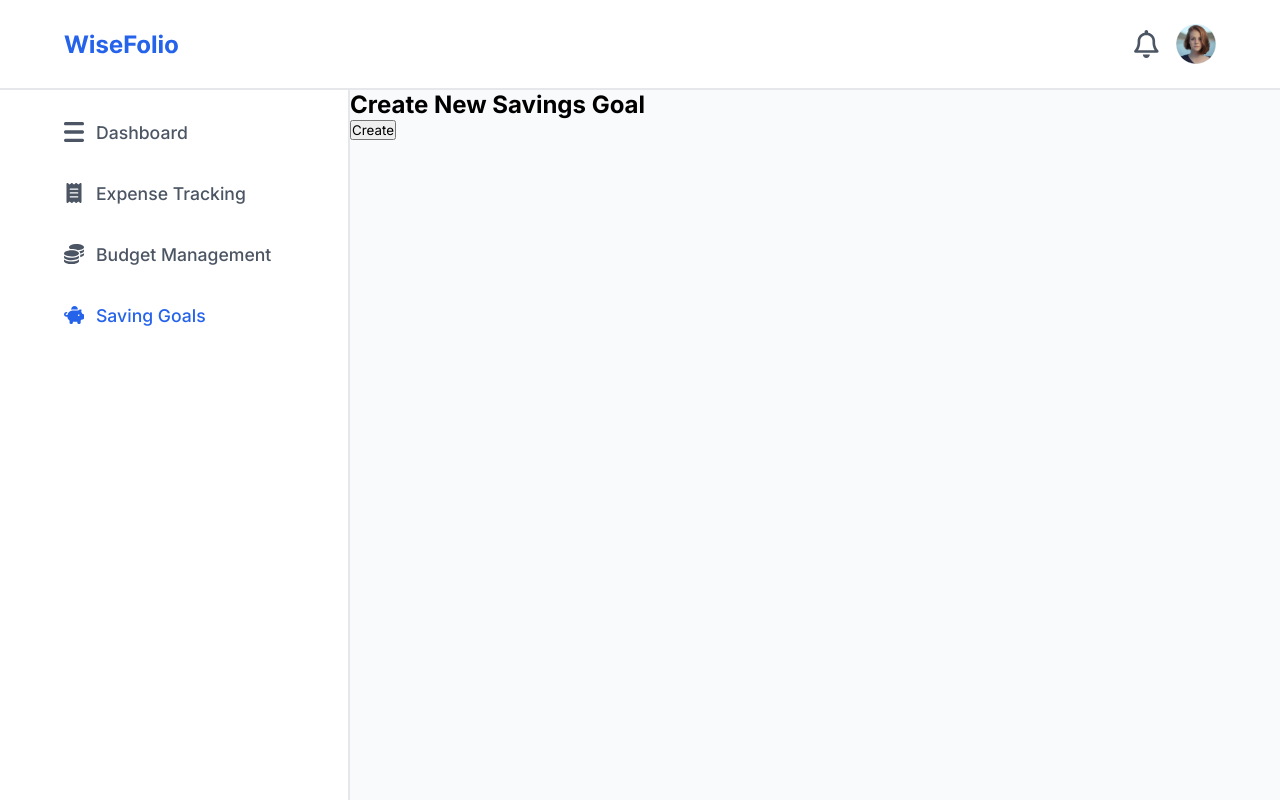
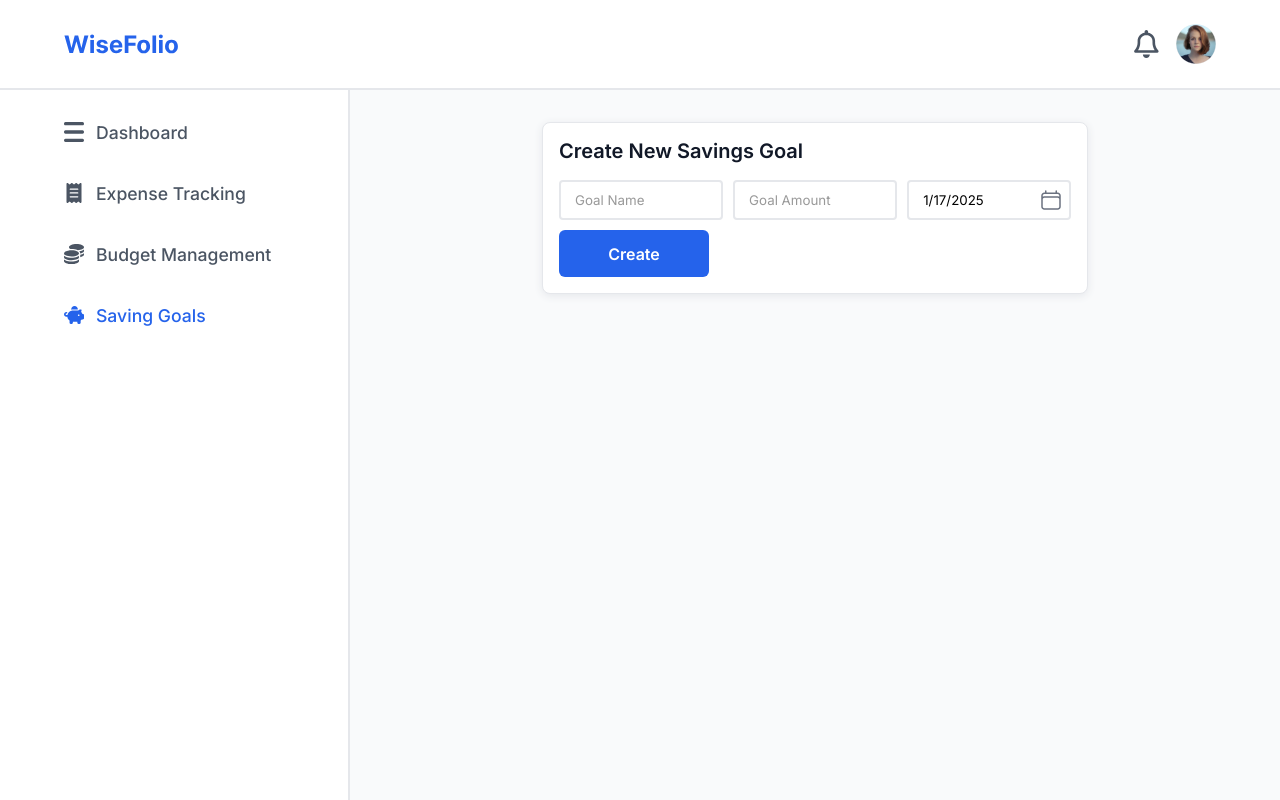
Before and after one commit to Lospub/WiseFolio-Client, a React (Vite) app in the folder wisefolio-client/: page /savings in a window 1280 px wide. Built offline with nearby package versions, Linux system fonts and the light colour scheme.

Commit message:
add date picker and form inputs with form to SavingsGoals page

```diff
--- a/wisefolio-client/src/pages/SavingsGoals/SavingsGoals.scss
+++ b/wisefolio-client/src/pages/SavingsGoals/SavingsGoals.scss
@@ -8,4 +8,93 @@
     @include tablet {
         @include flex-style(flex-start, flex-start, unset, nowrap, row);
     }
+
+    &__section {
+        width: 100%;
+        padding: 1rem;
+
+        @include desktop {
+            padding: 2rem 12rem;
+        }
+    }
+
+    &__form-title {
+        @include font-style(1.25rem, 1.25, 600, $primary-text);
+        margin-bottom: 1rem;
+        width: 100%;
+    }
+
+    &__form-details {
+        @include border-style(8px, $primary-color, $primary-boarder);
+        padding: 1rem;
+        box-shadow: 0 2px 8px $primary-boarder;
+        @include tablet {
+            @include flex-style(flex-start, space-between, left, wrap, row);
+            width: 100%
+        }
+    }
+
+    &__input {
+        width: 100%;
+        padding: 10px 14px;
+        margin-bottom: 10px;
+        @include border-style(4px, $primary-color, $primary-boarder, 2px);
+
+        @include tablet {
+            width: 32%;
+        }
+
+        &::placeholder {
+            color: $placeholder-text;
+        }
+    }
+
+    &__date {
+        position: relative;
+
+        @include tablet {
+            width: 32%;
+        }
+    }
+
+    &__custom {
+        @include flex-style(center, center, unset, nowrap, row);
+        position: relative;
+    }
+
+    &__date-input {
+        width: 100%;
+        padding: 10px 14px;
+        @include border-style(4px, $primary-color, $primary-boarder, 2px);
+    }
+
+    &__date-icon {
+        position: absolute;
+        right: 10px;
+        cursor: pointer;
+    }
+
+    &__button {
+        @include button-style($primary-select, 0.85rem 1rem, none, 6px);
+        @include font-style(1rem, auto, 600, $primary-color);
+        width: 100%;
+
+        @include tablet {
+            width: 150px;
+        }
+
+        &:hover {
+            background-color: $primary-text;
+        }
+    }
 }
+
+.react-datepicker {
+    z-index: 1000;
+    @include border-style(4px, $primary-color, $primary-boarder, 1px);
+    box-shadow: 0 2px 8px rgba(0, 0, 0, 0.1);
+}
+
+.react-datepicker-wrapper {
+    width: 100%;
+}
--- a/wisefolio-client/src/pages/SavingsGoals/SavingsGoals.tsx
+++ b/wisefolio-client/src/pages/SavingsGoals/SavingsGoals.tsx
@@ -1,8 +1,14 @@
+import { useState } from "react";
 import Header from "../../components/Header/Header";
 import Sidebar from "../../components/SideBar/SideBar";
 import "./SavingsGoals.scss";
+import DatePicker from "react-datepicker";
+import "react-datepicker/dist/react-datepicker.css";
+import CalenderIcon from "../../assets/icons/calendar.svg?react"
 
 const SavingsGoals = () => {
+    const [selectedDate, setSelectedDate] = useState<Date>(new Date());
+
   return (
     <div className="container">
       <Header />
@@ -11,6 +17,34 @@ const SavingsGoals = () => {
         <section className="savings__section">
           <form className="savings__form-details">
             <h2 className="savings__form-title">Create New Savings Goal</h2>
+            <input type="text" placeholder="Goal Name" className="savings__input" />
+            <input type="number" placeholder="Goal Amount" className="savings__input" />
+            <div className="savings__date">
+              <DatePicker
+                selected={selectedDate}
+                onChange={(date: Date | null) => {
+                  if (date) {
+                    setSelectedDate(date);
+                  }
+                }}
+                dateFormat="MM/dd/yyyy"
+                customInput={
+                  <div className="savings__custom">
+                    <input
+                      className="savings__date-input"
+                      type="text"
+                      value={
+                        selectedDate
+                          ? selectedDate.toLocaleDateString("en-US")
+                          : ""
+                      }
+                      readOnly
+                    />
+                    <CalenderIcon className="savings__date-icon" />
+                  </div>
+                }
+              />
+            </div>
             <button className="savings__button">Create</button>
           </form>
         </section>
```
